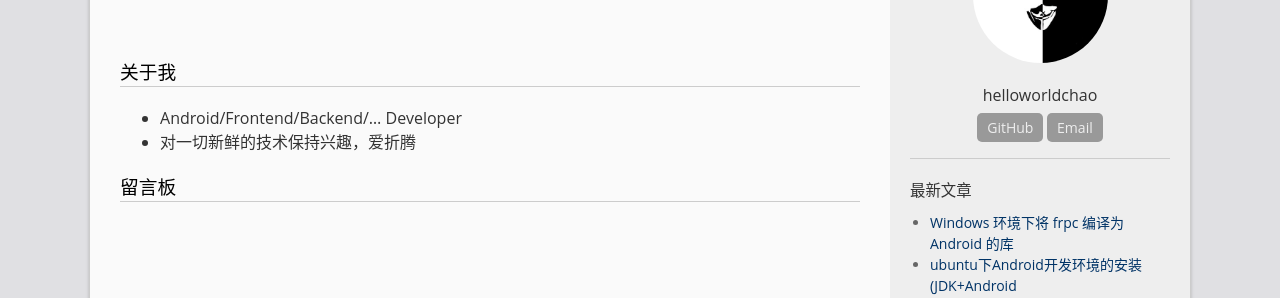
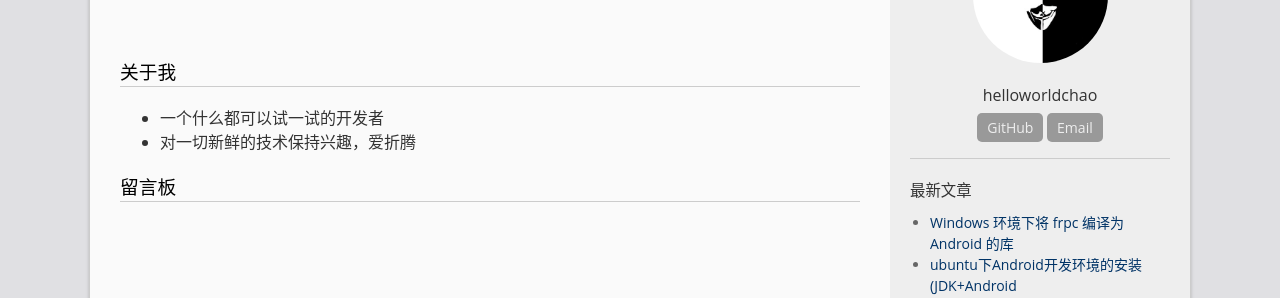
Before and after one commit to helloworldchao/helloworldchao.github.io, a Jekyll site: the page built from pages/about.md, in a window 1280 px wide. Shown: the part 194-492 px from the top of the page. Built offline with Jekyll 4.4.1, drawn with Linux system fonts in a browser that asks for light colours.

Commit message:
feat: update about

```diff
--- a/_config.yml
+++ b/_config.yml
@@ -9,7 +9,7 @@ description: >
 email: helloworldchao@outlook.com
 author: helloworldchao
 avatar: "/img/profile_pic.jpg"
-profile: Android/Frontend Developer
+profile: 一个什么都可以试一试的开发者
 github_username:  helloworldchao
 
 #来必力评论系统不注释即激活
--- a/pages/about.md
+++ b/pages/about.md
@@ -6,7 +6,7 @@ public: true
 ---
 ### 关于我
 
-* Android/Frontend/Backend/... Developer
+* 一个什么都可以试一试的开发者
 * 对一切新鲜的技术保持兴趣，爱折腾
 
 ### 留言板
```
